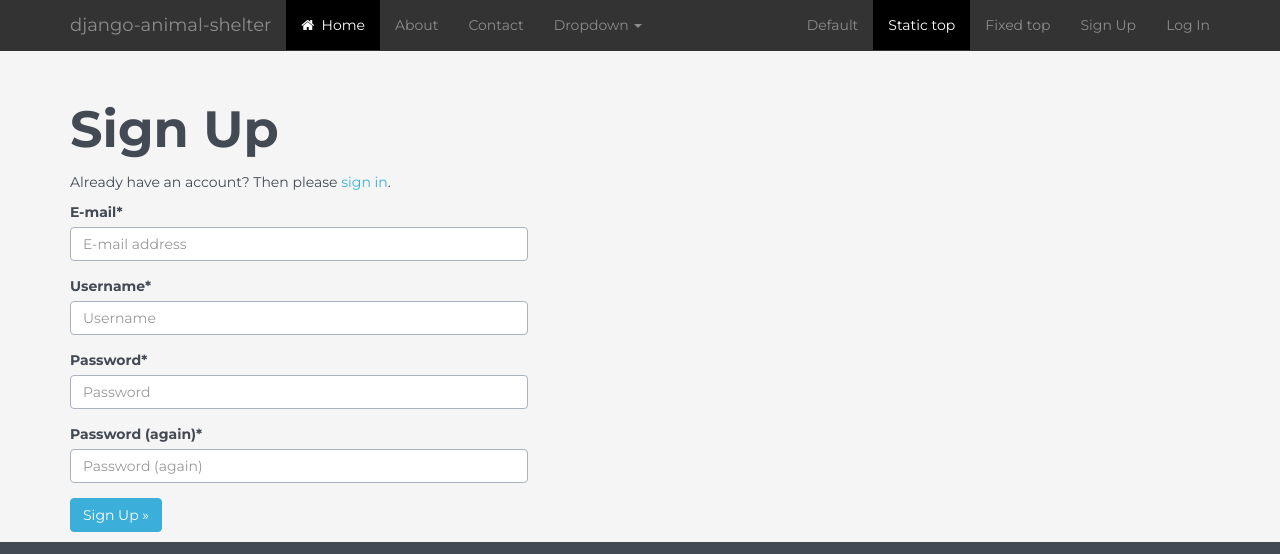
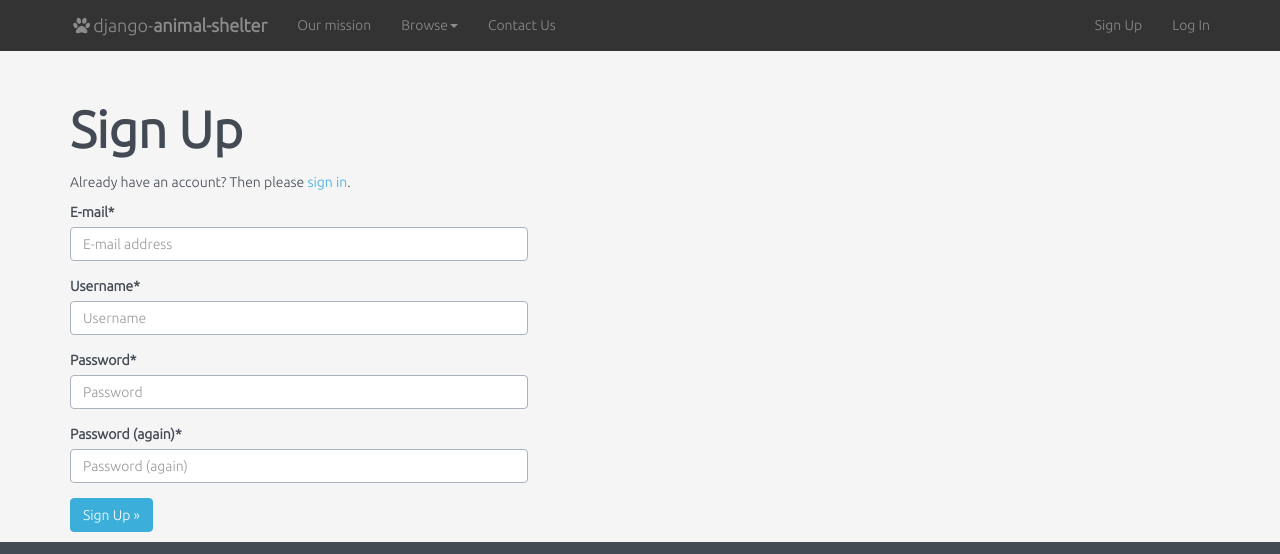
Before and after one commit to zooming-tan/django-animal-shelter, a Django app: page /accounts/signup/ in a window 1280 px wide. Shown: the top 554 px of the page. Run offline with Django 3.2, Linux system fonts and the light colour scheme; parts of the project's set-up code (start-up, migrations or seed data) failed here and were passed over; some libraries are stand-ins or nearby versions.

Commit message:
Update webpage design

```diff
--- a/django-animal-shelter/static/css/custom.css
+++ b/django-animal-shelter/static/css/custom.css
@@ -34,7 +34,7 @@
 }
 
 body {
-    font-family: 'Montserrat', sans-serif;
+    font-family: 'Ubuntu', sans-serif;
     background-color: #F5F5F5;
 }
 
--- a/django-animal-shelter/templates/base.html
+++ b/django-animal-shelter/templates/base.html
@@ -20,7 +20,7 @@
     <!-- Your stuff: Third-party css libraries go here -->
     <link rel="stylesheet" href="https://maxcdn.bootstrapcdn.com/font-awesome/4.5.0/css/font-awesome.min.css">
     <link rel="stylesheet" href="{% static 'bootflat/css/bootflat.css' %}">
-    <link href='https://fonts.googleapis.com/css?family=Montserrat:400,700' rel='stylesheet' type='text/css'>
+    <link href='https://fonts.googleapis.com/css?family=Ubuntu:300' rel='stylesheet' type='text/css'>
 
     <!-- This file store project specific CSS -->
     <link href="{% static 'css/project.css' %}" rel="stylesheet">
@@ -44,31 +44,25 @@
             <span class="icon-bar"></span>
             <span class="icon-bar"></span>
           </button>
-          <a class="navbar-brand" href="#">django-animal-shelter</a>
+          <a class="navbar-brand" href="{% url 'home' %}"><i class="fa fa-paw fa-fw"></i>django-<strong>animal-shelter</strong></a>
         </div>
         <div id="navbar" class="navbar-collapse collapse">
           <ul class="nav navbar-nav">
-            <li class="active"><a href="{% url 'home' %}"><i class="fa fa-home"></i>&nbsp; Home</a></li>
-            <li><a href="{% url 'about' %}">About</a></li>
-            <li><a href="#contact">Contact</a></li>
+            <li><a href="{% url 'about' %}">Our mission</a></li>
             <li class="dropdown">
-              <a href="#" class="dropdown-toggle" data-toggle="dropdown" role="button" aria-haspopup="true" aria-expanded="false">Dropdown <span class="caret"></span></a>
+              <a href="#" class="dropdown-toggle" data-toggle="dropdown" role="button" aria-haspopup="true" aria-expanded="false">Browse<span class="caret"></span></a>
               <ul class="dropdown-menu">
                 <li><a href="#">Action</a></li>
                 <li><a href="#">Another action</a></li>
-                <li><a href="#">Something else here</a></li>
                 <li role="separator" class="divider"></li>
                 <li class="dropdown-header">Nav header</li>
                 <li><a href="#">Separated link</a></li>
                 <li><a href="#">One more separated link</a></li>
               </ul>
             </li>
+            <li><a href="#contact">Contact Us</a></li>
           </ul>
           <ul class="nav navbar-nav navbar-right">
-            <li><a href="../navbar/">Default</a></li>
-            <li class="active"><a href="./">Static top <span class="sr-only">(current)</span></a></li>
-            <li><a href="../navbar-fixed-top/">Fixed top</a></li>
-
             {% if request.user.is_authenticated %}
               <li><a href="{% url 'users:detail' request.user.username  %}">{% trans "My Profile" %}</a></li>
               <li><a class="nav-link" href="{% url 'account_logout' %}">{% trans "Logout" %}</a></li>
@@ -119,19 +113,11 @@
       <div class="container">
         <div class="clearfix">
           <div class="footer-logo">
-            <a href="#"><img src="img/footer-logo.png">PLACEHOLDER</a>
+            <a href="#"><i class="fa fa-paw fa-fw"></i>PLACEHOLDER</a>
           </div>
           <dl class="footer-nav">
-            <dt class="nav-title">PORTFOLIO</dt>
-            <dd class="nav-item"><a href="#">Web Design</a></dd>
-            <dd class="nav-item"><a href="#">Branding &amp; Identity</a></dd>
-            <dd class="nav-item"><a href="#">Mobile Design</a></dd>
-            <dd class="nav-item"><a href="#">Print</a></dd>
-            <dd class="nav-item"><a href="#">User Interface</a></dd>
-          </dl>
-          <dl class="footer-nav">
             <dt class="nav-title">ABOUT</dt>
-            <dd class="nav-item"><a href="#">The Company</a></dd>
+            <dd class="nav-item"><a href="#">The Organisation</a></dd>
             <dd class="nav-item"><a href="#">History</a></dd>
             <dd class="nav-item"><a href="#">Vision</a></dd>
           </dl>
@@ -146,9 +132,17 @@
             <dt class="nav-title">CONTACT</dt>
             <dd class="nav-item"><a href="#">Basic Info</a></dd>
             <dd class="nav-item"><a href="#">Map</a></dd>
-            <dd class="nav-item"><a href="#">Conctact Form</a></dd>
+            <dd class="nav-item"><a href="#">Contact Form</a></dd>
+          </dl>
+
+          <dl class="footer-nav">
+            <dd class="nav-item"><a href="#"><i class="fa fa-map-marker fa-fw"></i>&nbsp; Block 14, Victory Avenue, 75000 Malaysia</a></dd>
+            <dd class="nav-item"><a href="#"><i class="fa fa-phone fa-fw"></i>&nbsp;+60-06-2341318</a></dd>
+            <dd class="nav-item"><a href="mailto:support@company.com"><i class="fa fa-envelope fa-fw"></i>&nbsp;support@company.com</a></dd>
+          </dl>
+
         </div>
-        <div class="footer-copyright text-center">Copyright © 2014 PLACEHOLDER.All rights reserved.</div>
+        <div class="footer-copyright text-center">Copyright © 2016 PLACEHOLDER. All rights reserved.</div>
       </div>
     </div>
     {% endblock footer %}
```
